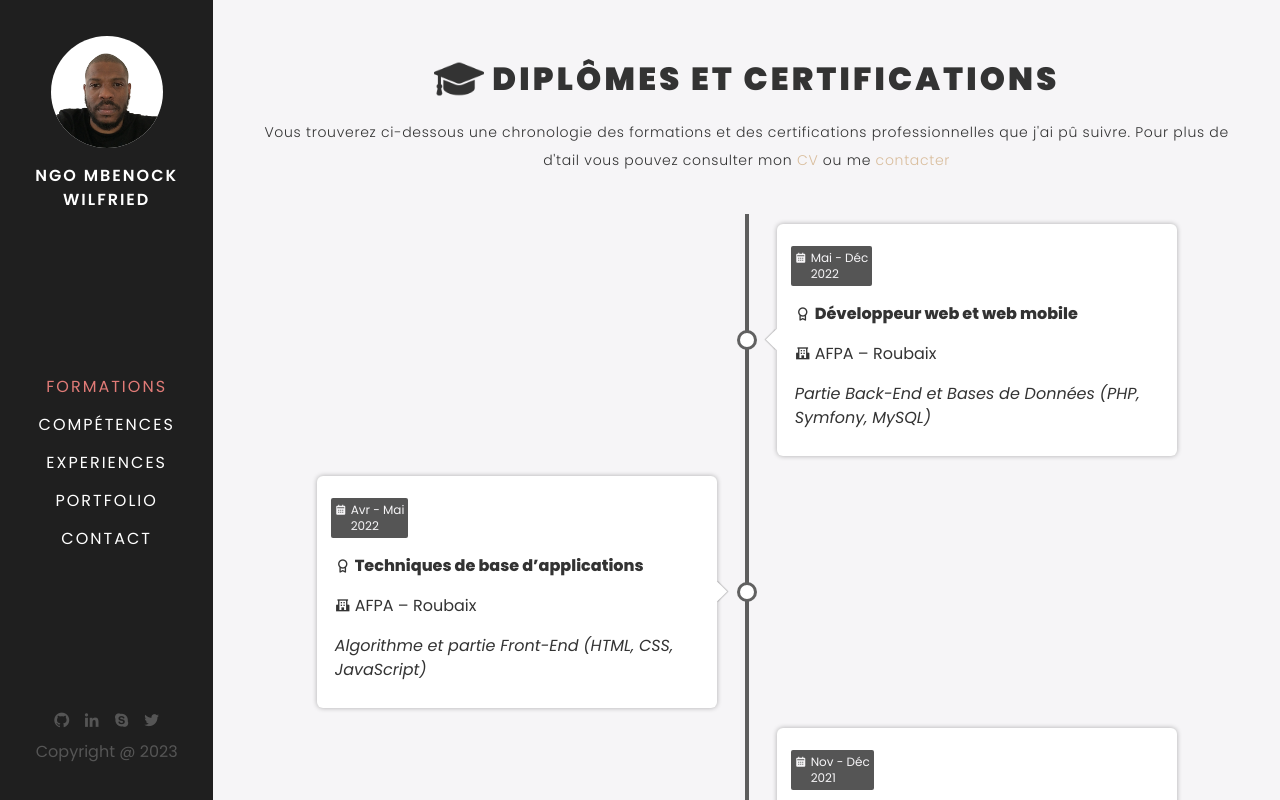
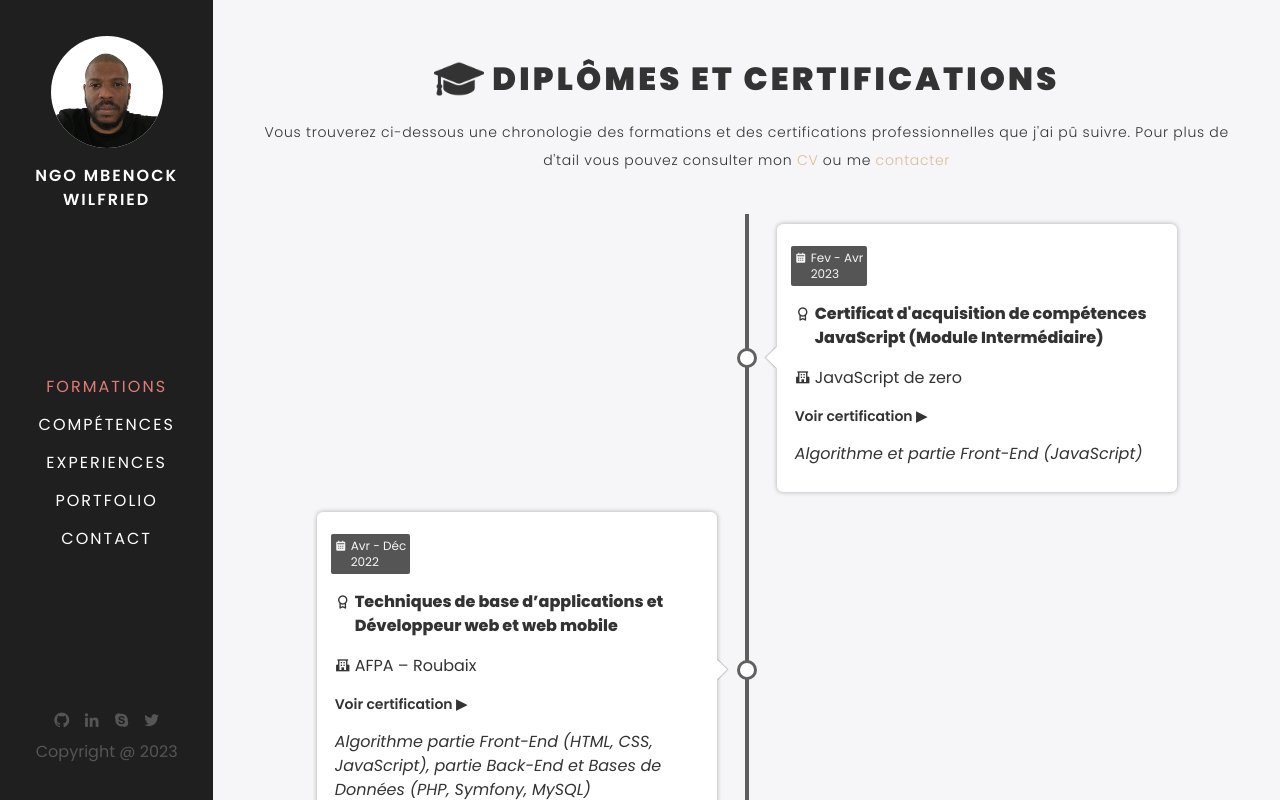
Before and after one commit to willl-8523/portfolio-deploy, a React (Create React App) app: page /portfolio-deploy/formations in a window 1280 px wide. Shown: the top 800 px of the page. Built offline with nearby package versions, Linux system fonts and the light colour scheme.

Commit message:
Ajouter une certification chaque formation

```diff
--- a/src/components/formations/Formations.component.jsx
+++ b/src/components/formations/Formations.component.jsx
@@ -41,6 +41,7 @@ const FormationsComponent = () => {
                 lien,
                 ecole,
                 description,
+                certification,
                 icon,
               } = data;
               return (
@@ -53,6 +54,7 @@ const FormationsComponent = () => {
                   ecole={ecole}
                   lien={lien}
                   description={description}
+                  certification={certification}
                   icon={icon}
                 />
               );
--- a/src/components/formations/TimelineContent.component.jsx
+++ b/src/components/formations/TimelineContent.component.jsx
@@ -9,6 +9,7 @@ const TimelineContent = ({
   ecole = null,
   lien = null,
   description = null,
+  certification = null,
   icon,
 }) => {
   return (
@@ -24,8 +25,9 @@ const TimelineContent = ({
           {label}
         </h3>
         {ecole && (
+          <>
             <h4 className="p-1 mb-2 text-base flex">
-            <i className="flex items-center bx bxs-school mr-1"></i>{' '}
+              <i className="pt-1 bx bxs-school mr-1"></i>{' '}
               <Link
                 className="hover:text-link hover:underline"
                 to={lien}
@@ -34,6 +36,14 @@ const TimelineContent = ({
                 {ecole}
               </Link>
             </h4>
+            {certification && (<Link
+              className="arrow p-1 mb-2 text-sm font-semibold hover:underline"
+              to={certification}
+              target="_blank"
+            >
+              Voir certification {' '}
+            </Link>)}
+          </>
         )}
         <p className="p-1 mb-2 italic">{description}</p>
         <span className="circle"></span>
--- a/src/components/formations/formation.style.css
+++ b/src/components/formations/formation.style.css
@@ -21,11 +21,7 @@
     position: relative;
     width: 50%;
 }
-/* .timeline-item-content:after {
-    box-shadow: -1px 1px 1px rgba(0, 0, 0, .2);
-    left: -7.5px;
-    right: auto;
-} */
+
 .timeline-item-content:after {
     background-color: #fff;
     box-shadow: 1px -1px 1px rgba(0, 0, 0, .2);
@@ -65,3 +61,7 @@
     left: -40px;
     right: auto;
 }
+
+.arrow::after {
+    content: '▶';
+}
--- a/src/data/formationsData.js
+++ b/src/data/formationsData.js
@@ -1,39 +1,88 @@
 const Data = [
   {
     id: 1,
-    debut: 'Mai',
-    fin: 'Déc',
-    annee: '2022',
-    label: 'Développeur web et web mobile',
-    ecole: 'AFPA – Roubaix',
-    lien: 'https://www.afpa.fr/centre/centre-de-roubaix',
-    description: 'Partie Back-End et Bases de Données (PHP, Symfony, MySQL)',
+    debut: 'Fev',
+    fin: 'Avr',
+    annee: '2023',
+    label:
+      "Certificat d'acquisition de compétences JavaScript (Module Intermédiaire)",
+    ecole: 'JavaScript de zero',
+    lien: 'https://www.javascriptdezero.com/',
+    description: 'Algorithme et partie Front-End (JavaScript)',
+    certification:
+      'https://drive.google.com/file/d/1is_6apeJm7Qs6uLKGmJgr42L9-jOeb8e/view',
     icon: 'award',
   },
   {
     id: 2,
     debut: 'Avr',
-    fin: 'Mai',
+    fin: 'Déc',
     annee: '2022',
-    label: 'Techniques de base d’applications',
+    label: 'Techniques de base d’applications et Développeur web et web mobile',
     ecole: 'AFPA – Roubaix',
     lien: 'https://www.afpa.fr/centre/centre-de-roubaix',
-    description: 'Algorithme et partie Front-End (HTML, CSS, JavaScript)',
+    description:
+      'Algorithme partie Front-End (HTML, CSS, JavaScript), partie Back-End et Bases de Données (PHP, Symfony, MySQL)',
+    certification:
+      'https://drive.google.com/file/d/1OZGRBJPZ3shepEdkUI44KuICLNSQ-JzT/view',
     icon: 'award',
   },
   {
     id: 3,
-    debut: 'Nov',
-    fin: 'Déc',
-    annee: '2021',
-    label: "Certificat d'acquisition de compétences JavaScript",
-    ecole: 'JavaScript de zero',
-    lien: 'https://www.javascriptdezero.com/',
-    description: 'Algorithme et partie Front-End (JavaScript)',
+    debut: 'Avr',
+    fin: 'Mai',
+    annee: '2022',
+    label: 'Gérer du code avec Git et GitHub',
+    ecole: 'OpenClassrooms',
+    lien: 'https://openclassrooms.com/fr/',
+    description: 'Utilisation de Git et GitHub pour versionner son projet',
+    certification:
+      'https://drive.google.com/file/d/1cbpQ_4MdWzXJExt1oshZR_qNggdVp3Eo/view',
     icon: 'award',
   },
   {
     id: 4,
+    debut: 'Nov',
+    fin: 'Déc',
+    annee: '2021',
+    label:
+      "Certificat d'acquisition de compétences JavaScript (Module débutant)",
+    ecole: 'JavaScript de zero',
+    lien: 'https://www.javascriptdezero.com/',
+    description: 'Algorithme et partie Front-End (JavaScript)',
+    certification:
+      'https://drive.google.com/file/d/1-bgXz8-xpKOhORwiuYhORrMmcJtulPhz/view',
+    icon: 'award',
+  },
+  {
+    id: 5,
+    debut: 'Juil',
+    fin: 'Sept',
+    annee: '2021',
+    label: 'JavaScript La formation ultime',
+    ecole: 'Udemy',
+    lien: 'https://www.udemy.com/fr/',
+    description:
+      'Apprendre JavaScript et développer une application en utilisant une API',
+    certification:
+      'https://drive.google.com/file/d/13jyXdycxT1nKwfRkRHtVPTqjzpOiyLc1/view',
+    icon: 'award',
+  },
+  {
+    id: 6,
+    debut: 'Oct',
+    fin: 'Oct',
+    annee: '2019',
+    label: 'Apprendre jQuery',
+    ecole: 'Udemy',
+    lien: 'https://apprendre-a-coder.com/',
+    description: 'Développer une application interactive',
+    certification:
+      'https://drive.google.com/file/d/11LCLm8CEIpEY8wtQ25j1k5gXMHpgEJEu/view',
+    icon: 'award',
+  },
+  {
+    id: 7,
     debut: 'Sept',
     fin: 'Juil',
     annee: '2012-2014',
@@ -41,6 +90,7 @@ const Data = [
     ecole: 'Lycée André Malraux - Béthune',
     lien: 'https://andre-malraux-bethune.enthdf.fr/',
     description: 'Base de programation informatique',
+    certification: '',
     icon: 'award',
   },
 ];
```
Lines whose indentation alone changed are shown as unchanged.
